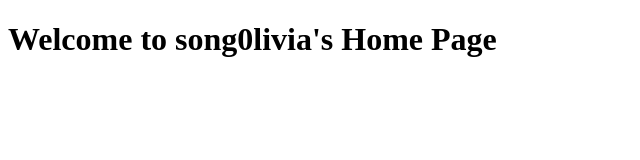
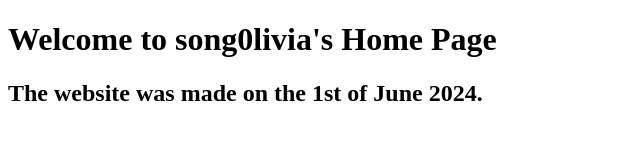
Before and after one commit to nian3n/home, a plain HTML site: page index.html in a window 1280 px wide. Shown: the whole page, without its empty margins (0-640 px from the left). Drawn offline with Linux system fonts and the light colour scheme.

Commit message:
Add index.html

```diff
--- a/index.html
+++ b/index.html
@@ -7,5 +7,6 @@
 </head>
 <body>
     <h1>Welcome to song0livia's Home Page</h1>
+    <h2>The website was made on the 1st of June 2024.</h2>
 </body>
 </html>
```
